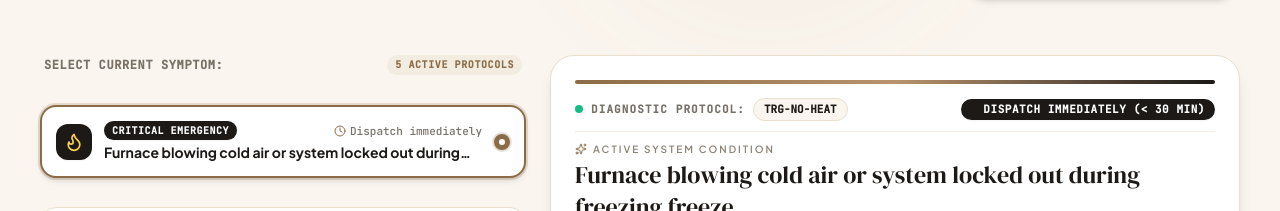
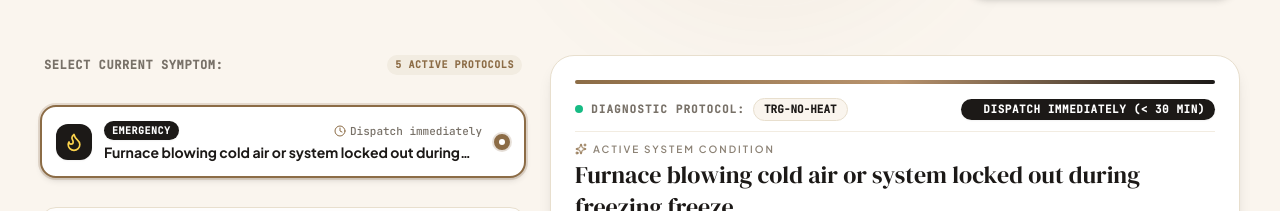
Before and after one commit to Muneeb850/HVAC, a React (Vite) app: page /triage in a window 1280 px wide. Shown: the part 816-1027 px from the top of the page. Built offline with nearby package versions, Linux system fonts and the light colour scheme; the HTML template or start-up script is replaced by a standard one.

Commit message:
Shorten severity label from CRITICAL EMERGENCY to EMERGENCY

```diff
--- a/src/data/onenationData.js
+++ b/src/data/onenationData.js
@@ -207,7 +207,7 @@ export const SYMPTOMS_WIZARD = [
   {
     id: "no-heat",
     symptom: "Furnace blowing cold air or system locked out during freezing freeze",
-    severity: "CRITICAL EMERGENCY",
+    severity: "EMERGENCY",
     urgency: "Dispatch immediately (< 30 min)",
     action: "Check thermostat battery and emergency switch. If furnace attempts ignition 3 times and clicks off, do not force restart. Call priority dispatch.",
     serviceMatch: "24/7 Emergency No-Heat & Blower Rescue",
```
